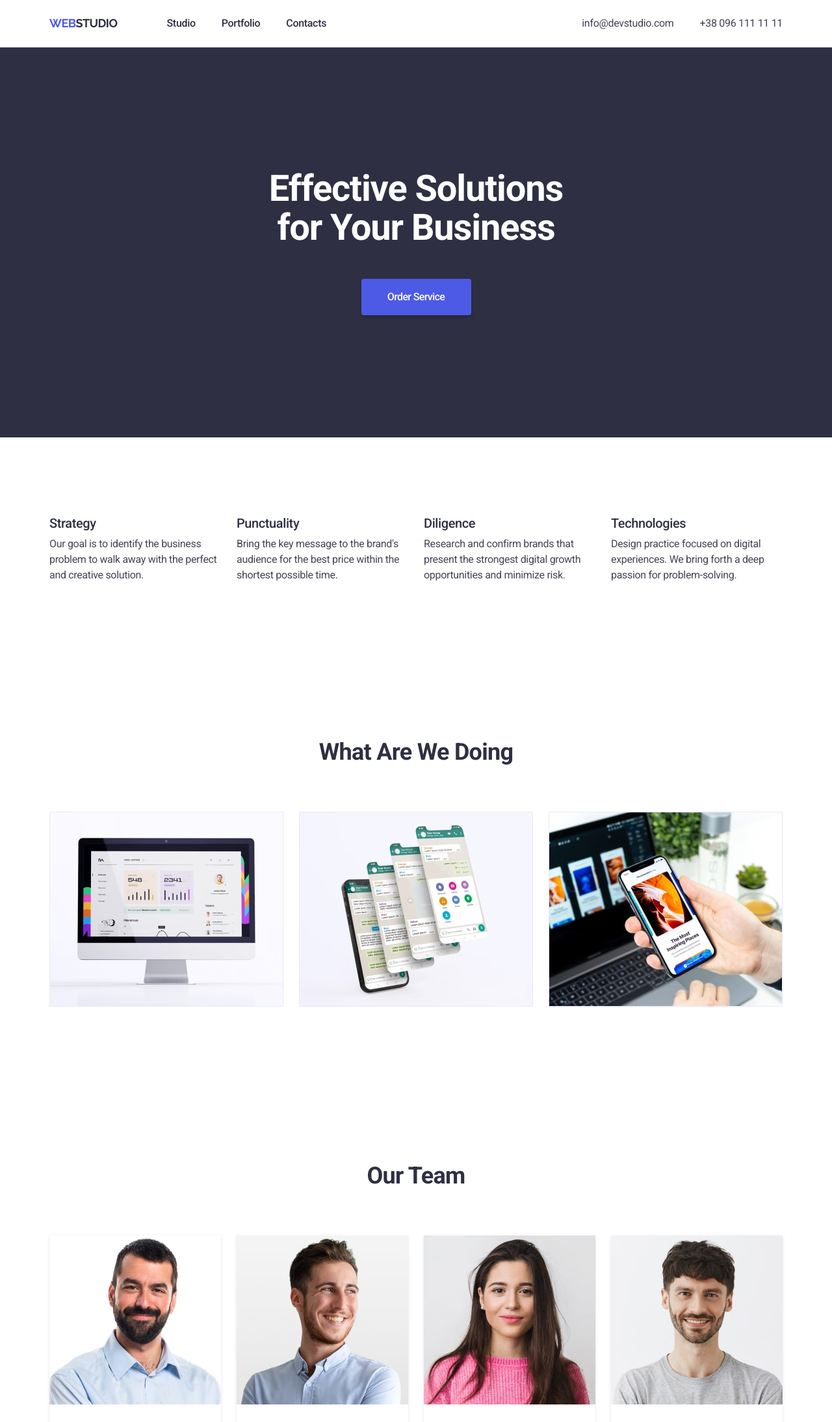
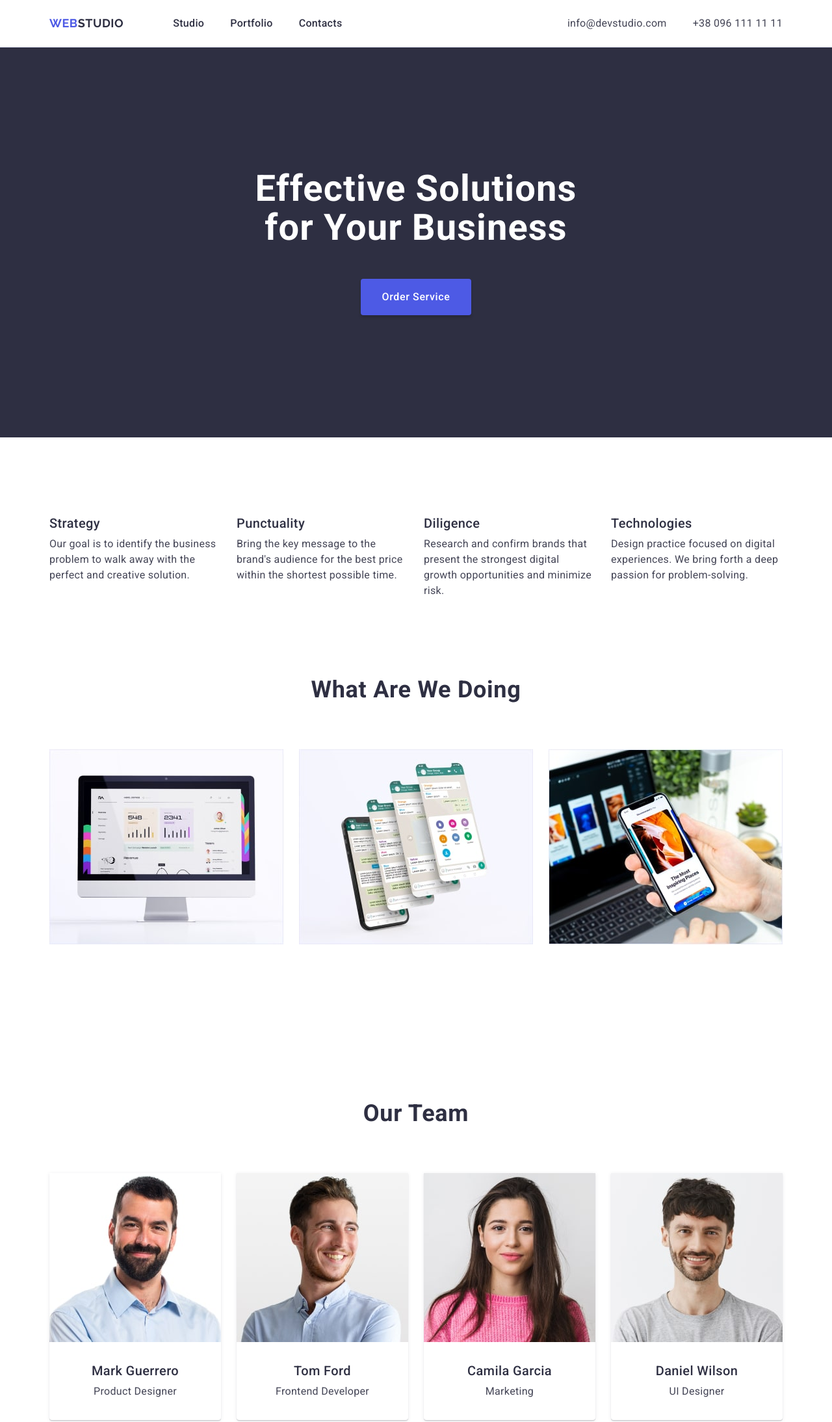
Before and after one commit to Andrey-Say/goit-markup-hw-04, a plain HTML site: page index.html in a window 1280 px wide. Shown: the top 2188 px of the page at 65% size. Drawn offline with nearby package versions, Linux system fonts and the light colour scheme.

Commit message:
Update styles.css

```diff
--- a/css/styles.css
+++ b/css/styles.css
@@ -30,7 +30,7 @@ ol {
 
 img {
   display: block;
-  width: 100%;
+  max-width: 100%;
   height: auto;
 }
 
@@ -51,7 +51,7 @@ body {
   font-family: 'Roboto', sans-serif;
   font-size: 16px;
   line-height: 1.5;
-  letter-spacing: -0.02em;
+  letter-spacing: 0.02em;
 }
 
 .list {
@@ -79,12 +79,10 @@ body {
 .header {
   border-bottom: 1px solid var(--cornflower);
   background: var(--white);
-  padding: 0 15px 0 15px;
 }
 
 .header-container {
   align-items: center;
-  padding: 0 15px 0 15px;
 }
 
 .nav {
@@ -109,7 +107,7 @@ body {
   font-weight: 800;
   font-size: 18px;
   line-height: 1.17;
-  letter-spacing: -0.03em;
+  letter-spacing: 0.03em;
   color: var(--navyblue);
   text-decoration: none;
   text-transform: uppercase;
@@ -127,26 +125,28 @@ body {
   font-weight: 500;
   font-size: 16px;
   line-height: 1.5;
-  letter-spacing: -0.02em;
+  letter-spacing: 0.02em;
   padding: 24px 0 24px 0;
   display: block;
 }
 
 .header-email {
+  display: block;
   color: var(--slate);
   font-size: 16px;
   font-weight: 400;
   line-height: 1.5;
-  letter-spacing: -0.02em;
+  letter-spacing: 0.02em;
   padding: 24px 0 24px 0;
 }
 
 .header-tel {
+  display: block;
   color: var(--slate);
   font-size: 16px;
   font-weight: 400;
   line-height: 1.5;
-  letter-spacing: -0.02em;
+  letter-spacing: 0.02em;
   padding: 24px 0 24px 0;
 }
 
@@ -162,7 +162,7 @@ body {
   font-size: 56px;
   font-weight: 700;
   line-height: 1.07;
-  letter-spacing: -0.02em;
+  letter-spacing: 0.02em;
 
   text-align: center;
   color: var(--white);
@@ -176,7 +176,7 @@ body {
   font-size: 16px;
   font-weight: 500;
   line-height: 1.5;
-  letter-spacing: -0.04em;
+  letter-spacing: 0.04em;
   color: var(--white);
 
   min-width: 169px;
@@ -190,6 +190,11 @@ body {
   border-radius: 4px;
   background: var(--iris);
   box-shadow: 0px 4px 4px 0px rgba(0, 0, 0, 0.15);
+}
+
+.hero-button:hover,
+.hero-button:focus {
+  background: var(--ocean);
 }
 
 /* ---------------------------benefits------------------- */
@@ -220,7 +225,7 @@ body {
   font-size: 20px;
   font-weight: 500;
   line-height: 1.2;
-  letter-spacing: -0.02em;
+  letter-spacing: 0.02em;
   color: var(--navyblue);
 
   margin-bottom: 8px;
@@ -233,6 +238,10 @@ body {
 
 /* --------------------work---------------- */
 
+.work {
+  padding-top: 0;
+}
+
 .work-title {
   color: var(--navyblue);
 
@@ -240,12 +249,11 @@ body {
   font-family: Roboto;
   font-weight: 700;
   line-height: 1.12;
-  letter-spacing: -0.02em;
+  letter-spacing: 0.02em;
   text-transform: capitalize;
   text-align: center;
 
-  max-width: 323px;
-  margin: 0 auto 72px auto;
+  margin-bottom: 72px;
 }
 
 .work-list {
@@ -264,12 +272,11 @@ body {
   font-size: 36px;
   font-weight: 700;
   line-height: 1.12;
-  letter-spacing: -0.02em;
+  letter-spacing: 0.02em;
   text-transform: capitalize;
   text-align: center;
 
-  max-width: 162px;
-  margin: 0 auto 72px auto;
+  margin-bottom: 72px;
 }
 
 .team-list {
@@ -295,7 +302,7 @@ body {
   font-size: 20px;
   font-weight: 500;
   line-height: 1.2;
-  letter-spacing: -0.02em;
+  letter-spacing: 0.02em;
   text-align: center;
   margin-bottom: 8px;
 }
@@ -335,7 +342,7 @@ body {
   font-size: 16px;
   font-weight: 500;
   line-height: 1.5;
-  letter-spacing: -0.04em;
+  letter-spacing: 0.04em;
   color: var(--iris);
 
   border-radius: 4px;
@@ -373,7 +380,7 @@ body {
   font-size: 20px;
   font-weight: 500;
   line-height: 1.5;
-  letter-spacing: -0.02em;
+  letter-spacing: 0.02em;
   color: var(--navyblue);
   margin-bottom: 8px;
 }
@@ -398,7 +405,7 @@ body {
   font-style: normal;
   font-weight: 800;
   line-height: 1.17;
-  letter-spacing: -0.03em;
+  letter-spacing: 0.03em;
   text-decoration: none;
   text-transform: uppercase;
   color: var(--cloud);
```
